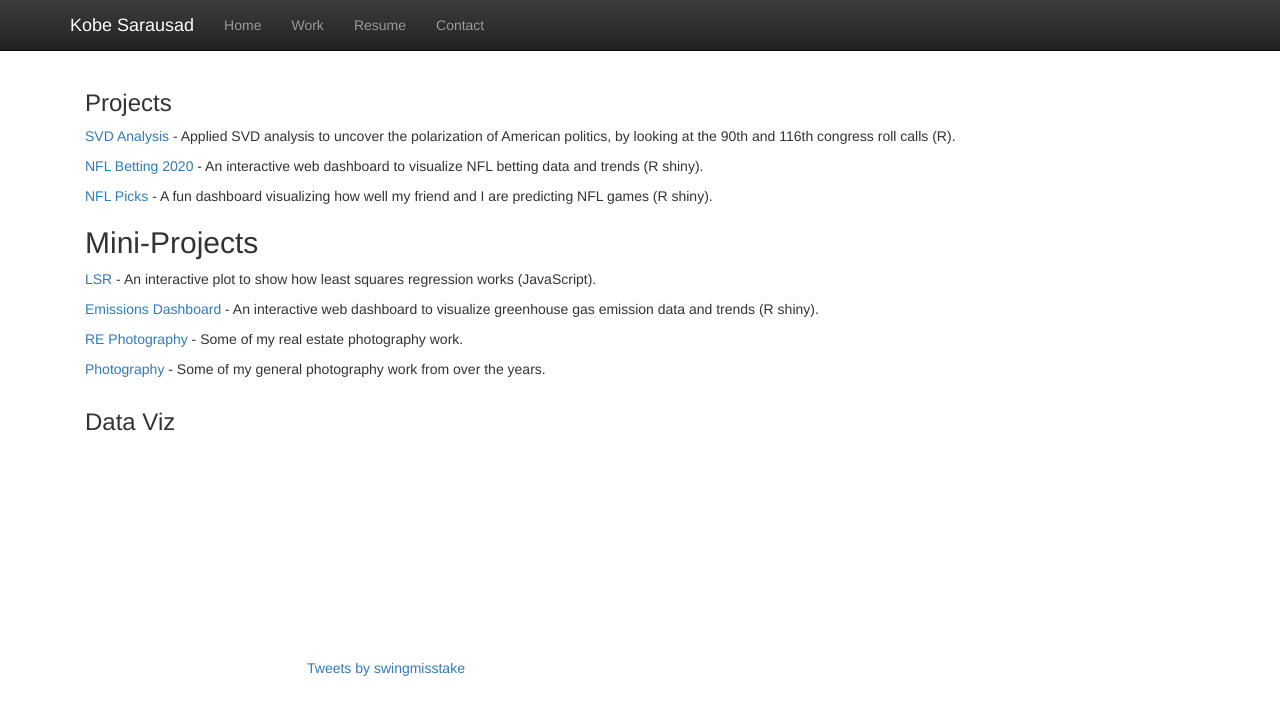
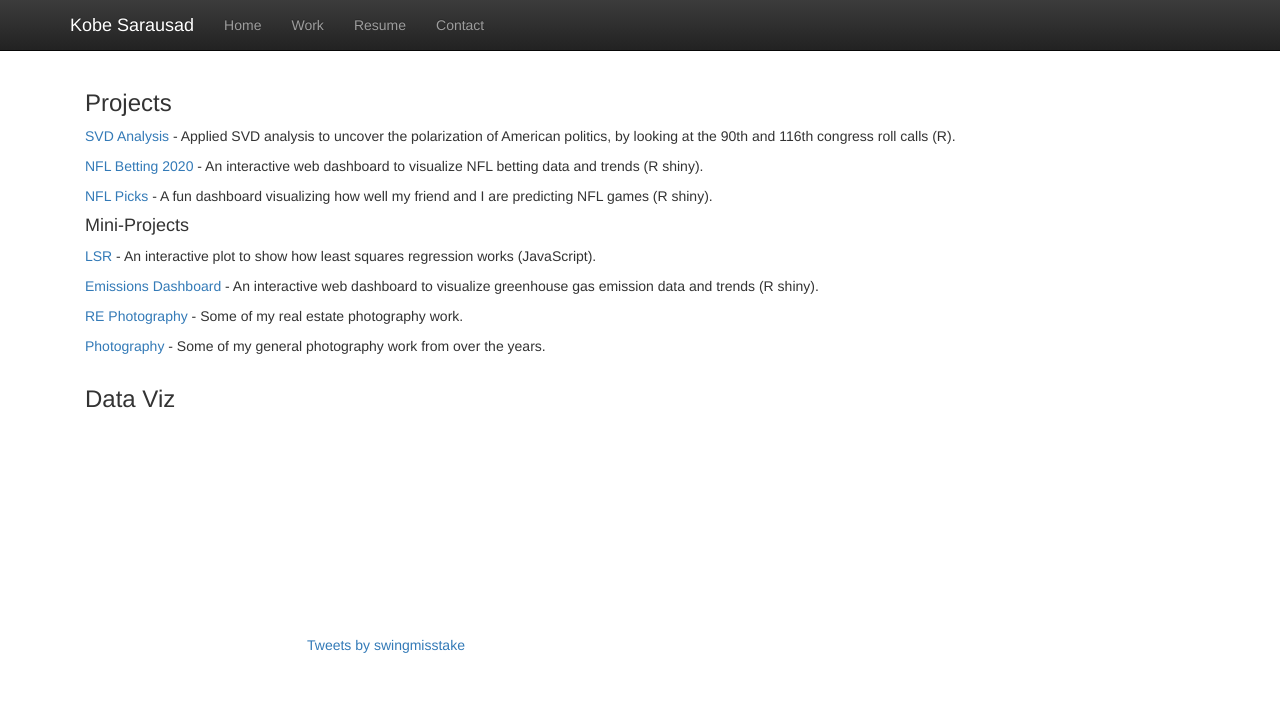
Before and after one commit to kobesar/kobesar.github.io, a Jekyll site: the page built from work.html, in a window 1280 px wide and 900 px high. Shown: the top 715 px of the window. Built offline with Jekyll 4.4.1, drawn with Linux system fonts in a browser that asks for light colours; nearby versions of some CDN libraries; library files that are not in the unit come from our copies; comment, search, counter and statistics services are not loaded.

```diff
--- a/work.html
+++ b/work.html
@@ -4,8 +4,6 @@ title: 'Work'
 ---
 
 <h3 style="margin-top:0;">Projects</h1>
-
-
   <p>
     <a href="projects/project_svd.html">SVD Analysis</a> - Applied SVD analysis to uncover the
     polarization of American politics, by looking at the 90th and 116th congress roll calls (R).
@@ -20,10 +18,10 @@ title: 'Work'
   </p>
 
 
-  <h2>Mini-Projects</h2>
+  <h4>Mini-Projects</h4>
 
   <p>
-    <a href="https://kobesar.github.io/lsr/">LSR</a> - An interactive plot to show how least squares regression
+    <a href="https://kobesar.github.io/lsr.html/">LSR</a> - An interactive plot to show how least squares regression
     works (JavaScript).
   </p>
   <p>
```
Also changed, not shown: 1 other file.
